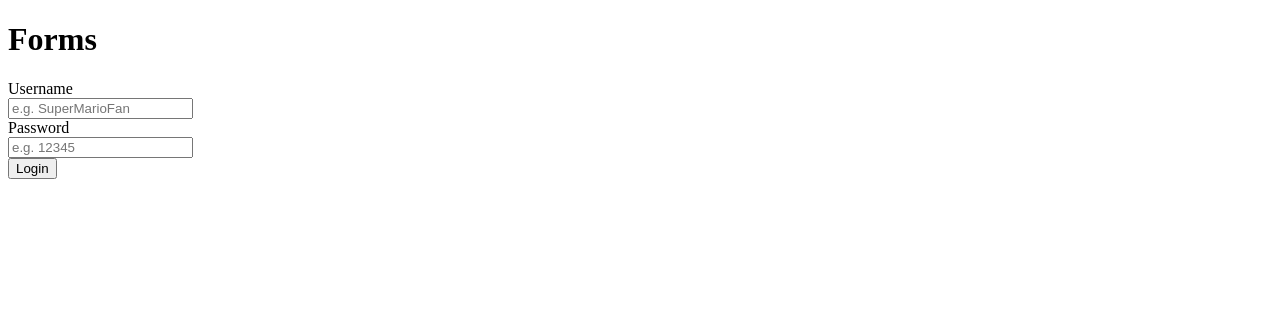
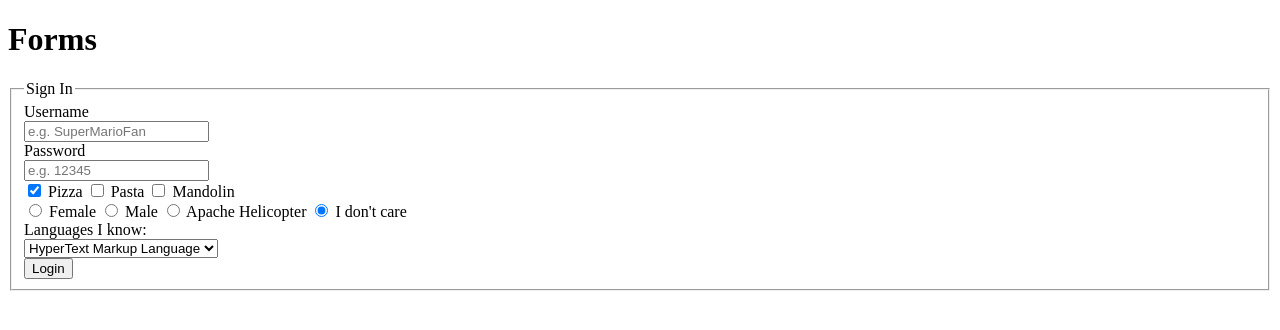
Before and after one commit to IngloriousCoderz/inglorious-portfolio, a plain HTML site: page 01-html/03-forms.html in a window 1280 px wide. Drawn offline with Linux system fonts and the light colour scheme.

Commit message:
Add examples on form elements and semantic tags

```diff
--- a/01-html/03-forms.html
+++ b/01-html/03-forms.html
@@ -9,17 +9,58 @@
     <h1>Forms</h1>
 
     <form>
+        <fieldset>
+            <legend>Sign In</legend>
+
+            <div>
                 <label>Username</label>
                 <br>
-        <input placeholder="e.g. SuperMarioFan">
-        <br>
+                <input name="username" placeholder="e.g. SuperMarioFan" required>
+            </div>
 
+            <div>
                 <label>Password</label>
                 <br>
-        <input placeholder="e.g. 12345" type="password">
+                <input name="password" placeholder="e.g. 12345" type="password" required>
+            </div>
+
+            <div>
+                <input type="checkbox" name="preferences" value="pizza" id="pizza" checked />
+                <label for="pizza">Pizza</label>
+
+                <input type="checkbox" name="preferences" value="pasta" id="pasta" />
+                <label for="pasta">Pasta</label>
+
+                <input type="checkbox" name="preferences" value="mandolin" id="mandolin" />
+                <label for="mandolin">Mandolin</label>
+            </div>
+
+            <div>
+                <input type="radio" name="gender" value="female" id="female" />
+                <label for="female">Female</label>
+
+                <input type="radio" name="gender" value="male" id="male" />
+                <label for="male">Male</label>
+
+                <input type="radio" name="gender" value="apache-helicopter" id="apache-helicopter" />
+                <label for="apache-helicopter">Apache Helicopter</label>
+
+                <input type="radio" name="gender" value="i-dont-care" id="i-dont-care" checked />
+                <label for="i-dont-care">I don't care</label>
+            </div>
+
+            <div>
+                <label for="languages">Languages I <span>know</span>:</label>
                 <br>
+                <select name="languages" id="languages">
+                    <option value="html">HyperText Markup Language</option>
+                    <option value="css">Cascading StyleSheets</option>
+                    <option value="js">JavaScript</option>
+                </select>
+            </div>
 
             <button type="submit">Login</button>
+        </fieldset>
     </form>
 </body>
 </html>
```
Also changed, not shown: 01-html/01-links.html (+4 -0 lines). Lines whose indentation alone changed are shown as unchanged.
